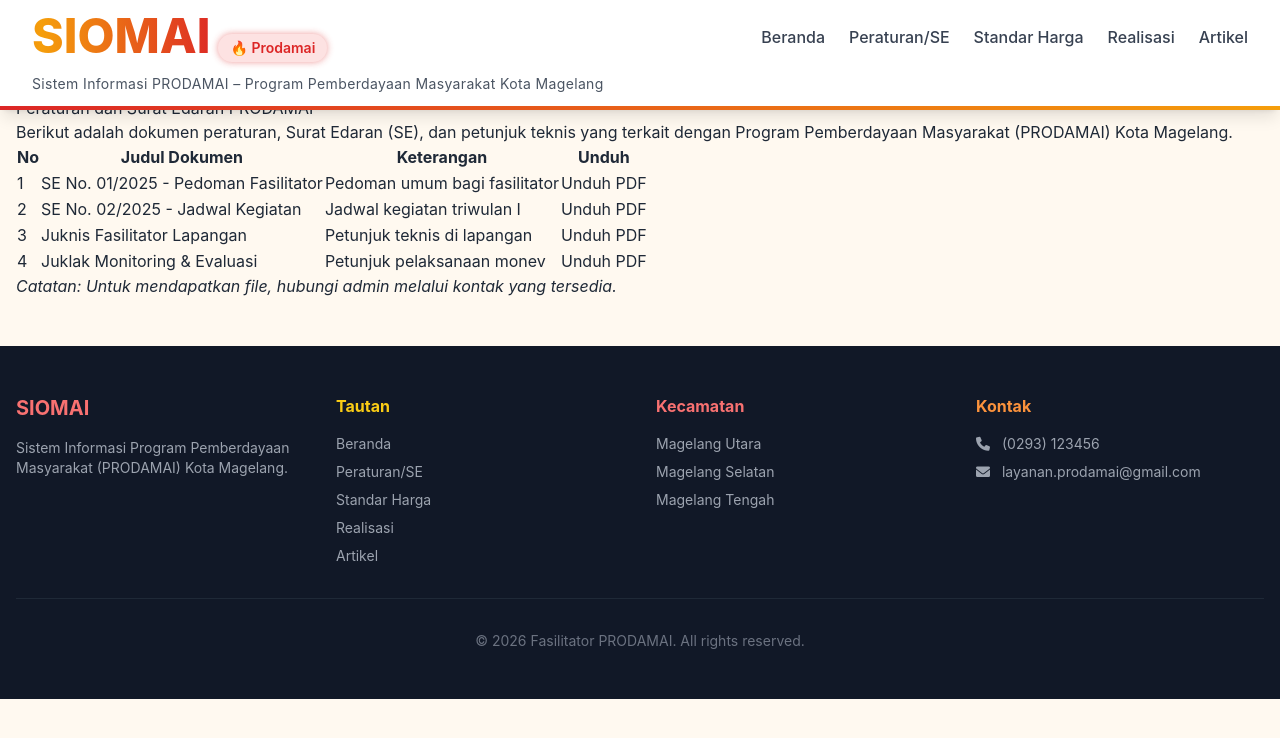
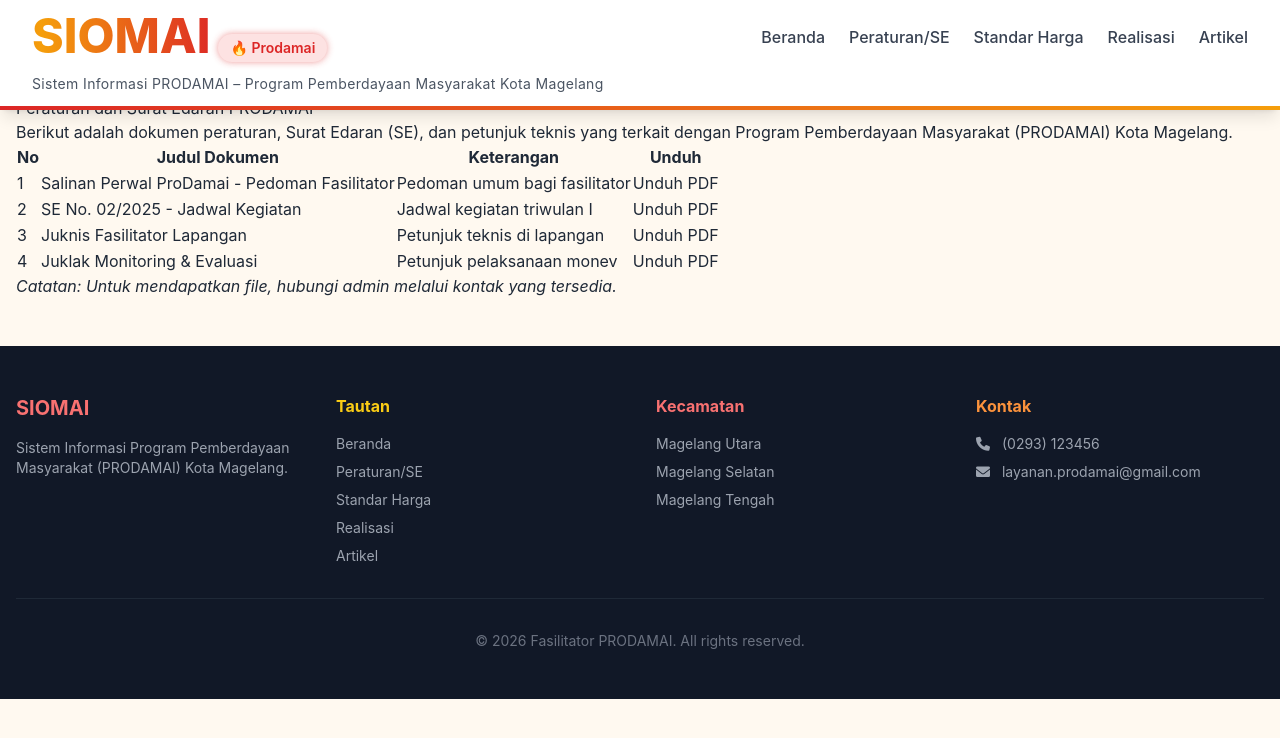
Before and after one commit to fasilitatormgl/siomai, a Jekyll site: the page built from peraturan.md, in a window 1280 px wide. Shown: the top 738 px of the page. Built offline with Jekyll 4.4.1, drawn with Linux system fonts in a browser that asks for light colours; nearby versions of some CDN libraries.

Commit message:
Update peraturan.md

```diff
--- a/peraturan.md
+++ b/peraturan.md
@@ -9,7 +9,7 @@ Berikut adalah dokumen peraturan, Surat Edaran (SE), dan petunjuk teknis yang te
 
 | No | Judul Dokumen | Keterangan | Unduh |
 |----|---------------|------------|-------|
-| 1 | SE No. 01/2025 - Pedoman Fasilitator | Pedoman umum bagi fasilitator | [Unduh PDF]({{ site.baseurl }}/assets/dokumen/se-01-2025.pdf) |
+| 1 | Salinan Perwal ProDamai - Pedoman Fasilitator | Pedoman umum bagi fasilitator | [Unduh PDF]({{ site.baseurl }}/assets/dokumen/Salinan-Perwal-Prodamai.pdf) |
 | 2 | SE No. 02/2025 - Jadwal Kegiatan | Jadwal kegiatan triwulan I | [Unduh PDF]({{ site.baseurl }}/assets/dokumen/se-02-2025.pdf) |
 | 3 | Juknis Fasilitator Lapangan | Petunjuk teknis di lapangan | [Unduh PDF]({{ site.baseurl }}/assets/dokumen/juknis-fasilitator.pdf) |
 | 4 | Juklak Monitoring & Evaluasi | Petunjuk pelaksanaan monev | [Unduh PDF]({{ site.baseurl }}/assets/dokumen/juklak-monev.pdf) |
```
